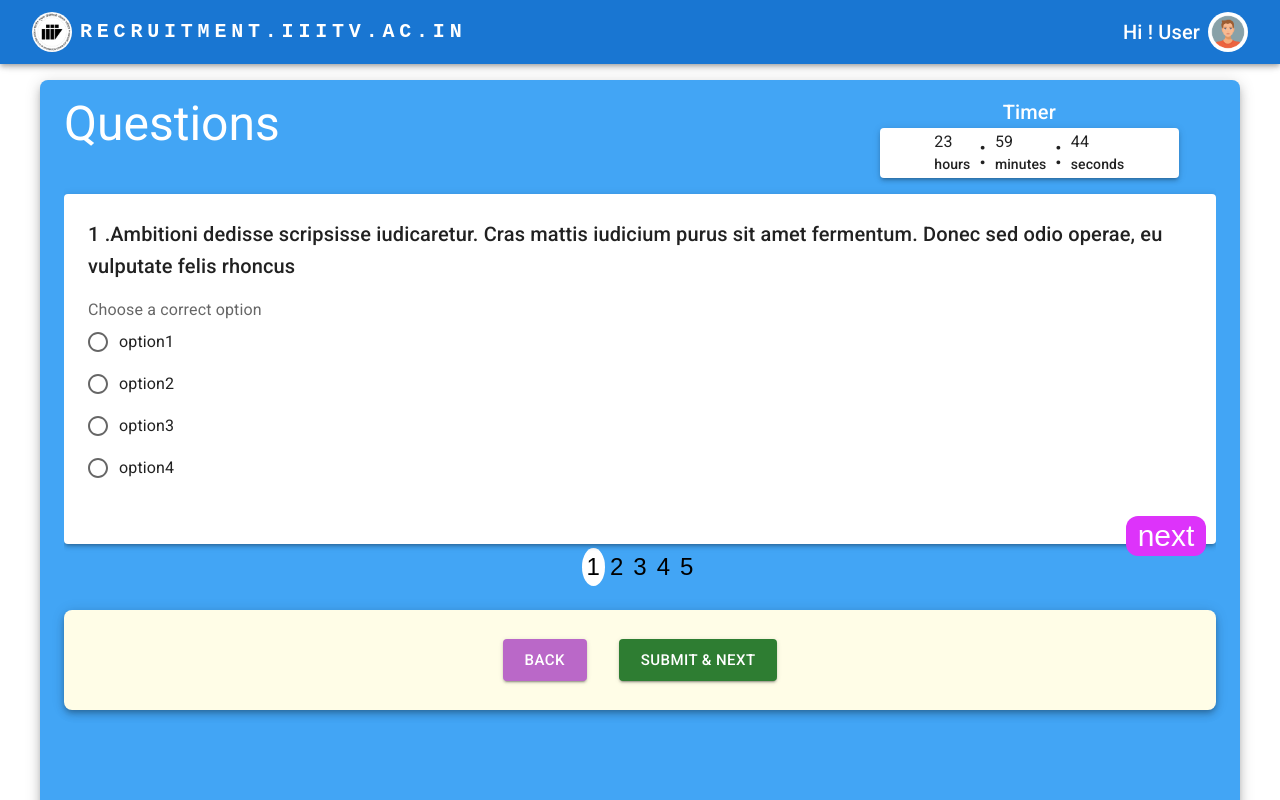
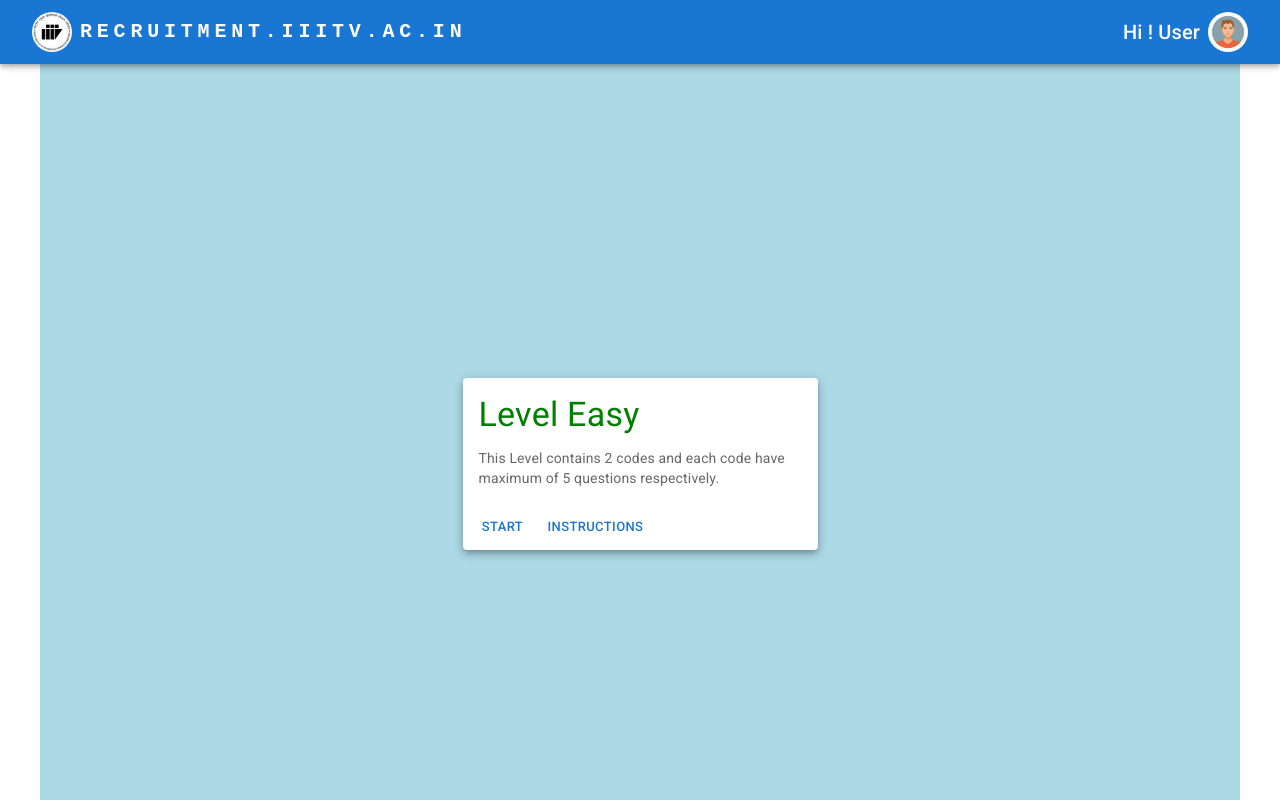
Before and after one commit to DeadLoss1801/RA-Frontend, a React (Create React App) app: page / in a window 1280 px wide. Shown: the top 800 px of the page. Built offline with nearby package versions, Linux system fonts and the light colour scheme.

Commit message:
removed carausel

```diff
--- a/src/App.js
+++ b/src/App.js
@@ -28,8 +28,8 @@ function App() {
     {/* <Register/> */}
       {/* <Experiment/> */}
     {/* <Read/> */}
-{/*    <Level/> */}
-     <Questions/>
+   <Level/>
+     {/* <Questions/>  */}
 
     {/* Admin Pages  */}
 
--- a/src/components/Question.js
+++ b/src/components/Question.js
@@ -1,5 +1,5 @@
 
-import React from "react";
+import React, { useState } from "react";
 
 import { Box } from "@mui/system";
 
@@ -18,22 +18,38 @@ const Question = (props) => {
 
 
 
-    const [value, setValue] =React.useState('');
+  //   const [value, setValue] =React.useState('');
 
-  const handleChange = (event) => {
-    setValue(event.target.value);
-  };
+  // const handleChange = (event) => {
+  //   setValue(event.target.value);
+  // };
 
 
 
+
+
+
+
+
+
+
+    const [response,setResponse] = useState("");
+
+
+
+
+
+
+    // console.log(response1);
     return (
+
 
 
      <Box sx={{mt:2}}>
 
      <Paper elevation={3} sx={{width:"100%",height:350}}>
       <Box sx={{p:3}}>
-      <Typography variant="h6" >{props.item.ques}</Typography>
+      <Typography variant="h6" >{props.item.question_text}</Typography>
       <Box sx={{ typography: 'subtitle2',mt:2 }}>
 
       <FormControl>
@@ -41,15 +57,15 @@ const Question = (props) => {
      <RadioGroup
        aria-labelledby="demo-controlled-radio-buttons-group"
        name="controlled-radio-buttons-group"
-       value={value}
-       onChange={handleChange}
+      //  value={value}
+      //  onChange={handleChange}
      >
-       <FormControlLabel value={props.item.option1} control={<Radio />} label={props.item.option1} />
-       <FormControlLabel value={props.item.option2} control={<Radio />} label={props.item.option2} />
-       <FormControlLabel value={props.item.option3} control={<Radio />} label={props.item.option3} />
-       <FormControlLabel value={props.item.option4} control={<Radio />} label={props.item.option4} />
+       <FormControlLabel   onChange={(e)=>{setResponse(e.target.value)}}   checked={response === props.item.option1} value={props.item.option1} control={<Radio />} label={props.item.option1} />
+       <FormControlLabel   onChange={(e)=>{setResponse(e.target.value) }}  checked={response === props.item.option2} value={props.item.option2} control={<Radio />} label={props.item.option2} />
+       <FormControlLabel   onChange={(e)=>{setResponse(e.target.value) }}  checked={response === props.item.option3} value={props.item.option3}  control={<Radio />} label={props.item.option3} />
+       <FormControlLabel   onChange={(e)=>{setResponse(e.target.value) }}  checked={response === props.item.option4}  value={props.item.option4} control={<Radio />} label={props.item.option4} />
      </RadioGroup>
-   </FormControl>
+     </FormControl>
 
 
 
--- a/src/pages/Users/Level.js
+++ b/src/pages/Users/Level.js
@@ -32,6 +32,9 @@ const Level = ()=>{
   const [open, setOpen] = React.useState(false);
   const handleOpen = () => setOpen(true);
   const handleClose = () => setOpen(false);
+
+
+
 
 
 return (
--- a/src/pages/Users/Questions.js
+++ b/src/pages/Users/Questions.js
@@ -59,7 +59,7 @@ const Questions = ()=>{
       </Grid>
 
 
-       <SliderQuestion />
+       <SliderQuestion  />
 
 
        <Box  sx={{bgcolor: '#fffde7', width:"100%",
--- a/src/pages/Users/SliderQuestion.js
+++ b/src/pages/Users/SliderQuestion.js
@@ -1,4 +1,6 @@
 import React from "react";
+import { useState } from "react";
+import { useEffect } from "react";
 import Carousel from 'react-material-ui-carousel'
 import Question from "../../components/Question";
 
@@ -6,57 +8,116 @@ import Question from "../../components/Question";
 
 const SliderQuestion = ()=>{
 
-
-    var items = [
-        {
-            ques: "1 .Ambitioni dedisse scripsisse iudicaretur. Cras mattis iudicium purus sit amet fermentum. Donec sed odio operae, eu vulputate felis rhoncus",
-            option1: "option1",
-            option2: "option2",
-            option3: "option3",
-            option4: "option4",
+  const[items,setItems] = useState([]);
 
 
-        },
-        {
-            ques: "2 Ambitioni dedisse scripsisse iudicaretur. Cras mattis iudicium purus sit amet fermentum. Donec sed odio operae, eu vulputate felis rhoncus",
-            option1: "option1",
-            option2: "option2",
-            option3: "option3",
-            option4: "option4",
+    // const items = [
+        // {
+        //     question_text: "1 .Ambitioni dedisse scripsisse iudicaretur. Cras mattis iudicium purus sit amet fermentum. Donec sed odio operae, eu vulputate felis rhoncus",
+        //     option1: "option1",
+        //     option2: "option2",
+        //     option3: "option3",
+        //     option4: "option4",
 
 
-        },
-        {
-            ques: "3 Ambitioni dedisse scripsisse iudicaretur. Cras mattis iudicium purus sit amet fermentum. Donec sed odio operae, eu vulputate felis rhoncus",
-            option1: "option1",
-            option2: "option2",
-            option3: "option3",
-            option4: "option4",
+        // },
+        // {
+        //     ques: "2 Ambitioni dedisse scripsisse iudicaretur. Cras mattis iudicium purus sit amet fermentum. Donec sed odio operae, eu vulputate felis rhoncus",
+        //     option1: "option1",
+        //     option2: "option2",
+        //     option3: "option3",
+        //     option4: "option4",
 
 
-        },
-        {
-            ques: "4 Ambitioni dedisse scripsisse iudicaretur. Cras mattis iudicium purus sit amet fermentum. Donec sed odio operae, eu vulputate felis rhoncus",
-            option1: "option1",
-            option2: "option2",
-            option3: "option3",
-            option4: "option4",
+        // },
+        // {
+        //     ques: "3 Ambitioni dedisse scripsisse iudicaretur. Cras mattis iudicium purus sit amet fermentum. Donec sed odio operae, eu vulputate felis rhoncus",
+        //     option1: "option1",
+        //     option2: "option2",
+        //     option3: "option3",
+        //     option4: "option4",
 
 
-        },
-        {
-            ques: "5 Ambitioni dedisse scripsisse iudicaretur. Cras mattis iudicium purus sit amet fermentum. Donec sed odio operae, eu vulputate felis rhoncus",
-            option1: "option1",
-            option2: "option2",
-            option3: "option3",
-            option4: "option4",
+        // },
+        // {
+        //     ques: "4 Ambitioni dedisse scripsisse iudicaretur. Cras mattis iudicium purus sit amet fermentum. Donec sed odio operae, eu vulputate felis rhoncus",
+        //     option1: "option1",
+        //     option2: "option2",
+        //     option3: "option3",
+        //     option4: "option4",
 
 
-        },
-    ]
+        // },
+        // {
+        //     ques: "5 Ambitioni dedisse scripsisse iudicaretur. Cras mattis iudicium purus sit amet fermentum. Donec sed odio operae, eu vulputate felis rhoncus",
+        //     option1: "option1",
+        //     option2: "option2",
+        //     option3: "option3",
+        //     option4: "option4",
+
+
+        // },
+    // ];
 
 
     const arraynum = [ 1 , 2 , 3 , 4 , 5 ];
+
+
+     async function getData  ()  {
+
+        let updated = [];
+        for(let val = 0;val <=2;val++ )
+        {
+            const response = await fetch(`https://summerinternshipproject.pythonanywhere.com/getquestion/?question=${val}`);
+            const data = await response.json();
+
+           updated.push(data);
+
+
+
+
+
+
+        }
+
+
+        setItems(updated);
+
+
+        // const obj=JSON.parse(data);
+        // console.log(data);
+
+
+
+        // console.log(items.length);
+
+        // console.log(items[0].option1);
+
+
+     }
+
+    //  getData();
+    useEffect(()=>{
+
+
+        // fetch("https://summerinternshipproject.pythonanywhere.com/getquestion/?question=0").then((response)=>{
+        //     return response.json();
+        // }).then((res)=>{
+
+        //     const data=res;
+
+
+            // console.log(data && data[0]);
+            // items.push(data);
+
+        // })
+
+        getData();
+
+    },[]);
+
+
+
 
 return (
 
@@ -112,7 +173,7 @@ return (
 
     >
             {
-                items.map( (item, i) => <Question key={i} item={item} /> )
+                items.map((item, i) => <Question id={i} key={i} item={item} /> )
             }
     </Carousel>
 
```
